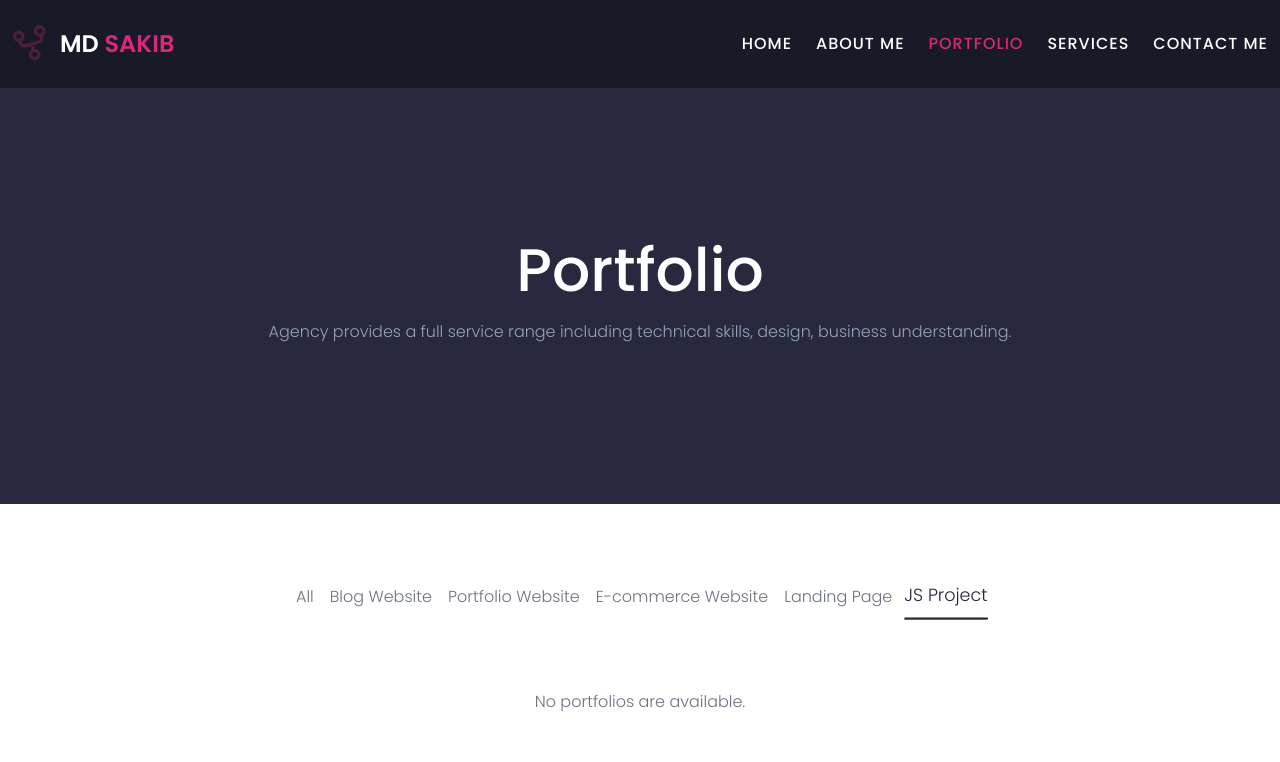
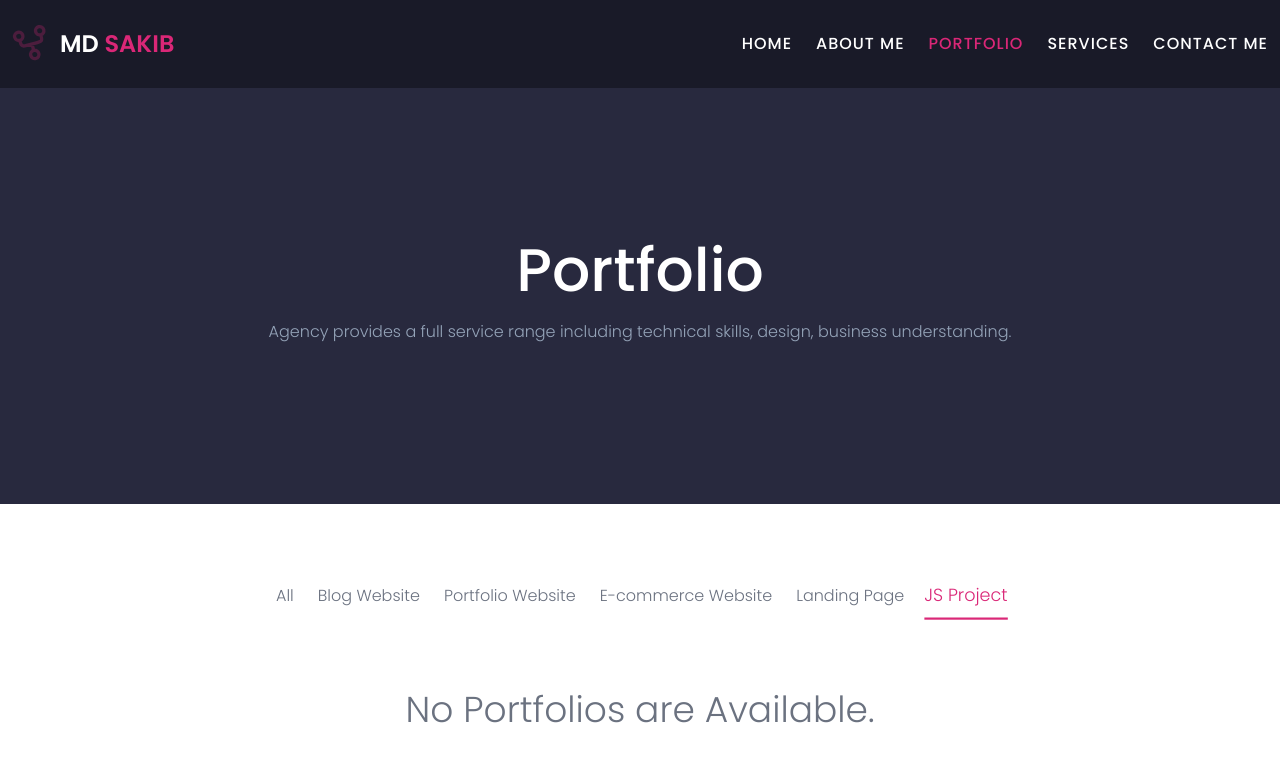
Before and after one commit to mdsakibhossen/portfolio, a Next.js app: page /portfolio in a window 1280 px wide. Both pictures are taken after a click on the button "JS Project". Shown: the top 762 px of the page. Built offline with nearby package versions, Linux system fonts and the light colour scheme.

Commit message:
Updated: portfolio section of portfolio page

```diff
--- a/src/components/portfolio-page/portfolio/Portfolio.jsx
+++ b/src/components/portfolio-page/portfolio/Portfolio.jsx
@@ -1,11 +1,37 @@
 "use client";
 
-import { useState, useEffect } from "react";
+import { useState, useEffect, useRef } from "react";
 import SecContainer from "@/components/sec-container/SecContainer";
-import { motion, AnimatePresence } from "framer-motion";
+import { motion, AnimatePresence, useInView } from "framer-motion";
 import { categories, portfolios } from "@/lib/portfolios";
 import PortfolioCard from "@/components/portfolio-card/PortfolioCard";
+const parentVariants = {
+  hidden: { y: 150, opacity: 0 },
+  visible: {
+    opacity: 1,
+    y: 0,
+    transition: {
+      staggerChildren: 0.1,
+      when: "beforeChildren",
+      type: "spring",
+      stiffness: 300,
+      damping: 20,
+    },
+  },
+};
 
+const childVariants = {
+  hidden: { opacity: 0, y: "100%" },
+  visible: {
+    opacity: 1,
+    y: 0,
+    transition: {
+      type: "spring",
+      stiffness: 300,
+      damping: 20,
+    },
+  },
+};
 const Portfolio = () => {
   const [activeCategory, setActiveCategory] = useState("all");
   const [activePortfolios, setActivePortfolios] = useState(portfolios);
@@ -29,17 +55,28 @@ const Portfolio = () => {
     active: { scale: 1.1, transition: { duration: 0.2 } },
   };
 
+  const catRef = useRef(null);
+  const isCatInView = useInView(catRef, { amount: 0.2 });
+
   return (
     <SecContainer className={"py-20"}>
+      <motion.div
+        variants={parentVariants}
+        initial="hidden"
+        animate={isCatInView ? "visible" : "hidden"}
+        ref={catRef}
+        className="categories"
+      >
         {/* Category Tabs for Desktop */}
-      <div className="hidden md:flex flex-wrap justify-center gap-4 mb-8">
+        <div className="hidden lg:flex flex-wrap justify-center gap-6 mb-8">
+          <motion.div variants={childVariants}>
             <motion.button
               variants={tabVariants}
               initial="initial"
               whileHover="hover"
               className={`${
                 activeCategory === "all"
-              ? "text-primary-500 border-b-2 border-primary-500"
+                  ? "text-secondary-400 border-b-2 border-secondary-400"
                   : "text-gray-500"
               } pb-2 transition-colors duration-300`}
               onClick={() => setActiveCategory("all")}
@@ -47,15 +84,17 @@ const Portfolio = () => {
             >
               All
             </motion.button>
+          </motion.div>
           {categories.map((category) => (
+            <motion.div key={category.id} variants={childVariants}>
               <motion.button
-            key={category.id}
+                // key={category.id}
                 variants={tabVariants}
                 initial="initial"
                 whileHover="hover"
                 className={`${
                   activeCategory === category.id
-                ? "text-primary-500 border-b-2 border-primary-500"
+                    ? "text-secondary-400 border-b-2 border-secondary-400"
                     : "text-gray-500"
                 } pb-2 transition-colors duration-300`}
                 onClick={() => setActiveCategory(category.id)}
@@ -63,11 +102,15 @@ const Portfolio = () => {
               >
                 {category.title}
               </motion.button>
+            </motion.div>
           ))}
         </div>
 
         {/* Select Box for Mobile Devices */}
-      <div className="md:hidden mb-8">
+        <motion.div
+          variants={childVariants}
+          className="lg:hidden mb-8 max-w-[600px] mx-auto"
+        >
           <select
             value={activeCategory}
             onChange={(e) => setActiveCategory(e.target.value)}
@@ -80,19 +123,20 @@ const Portfolio = () => {
               </option>
             ))}
           </select>
-      </div>
+        </motion.div>
+      </motion.div>
 
       {/* Portfolios or No Portfolios Message */}
       <AnimatePresence>
         {activePortfolios.length === 0 ? (
           <motion.div
             key="no-portfolios"
-            className="text-center text-gray-500 py-10"
+            className="text-center text-gray-500 py-10 text-2xl md:text-4xl"
             initial={{ opacity: 0 }}
             animate={{ opacity: 1 }}
             exit={{ opacity: 0 }}
           >
-            No portfolios are available.
+            No Portfolios are Available.
           </motion.div>
         ) : (
           <motion.div className="grid grid-cols-1 sm:grid-cols-2 lg:grid-cols-3 gap-6">
```
Lines whose indentation alone changed are shown as unchanged.
